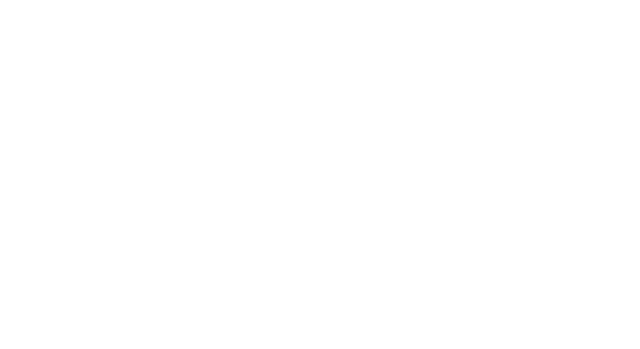
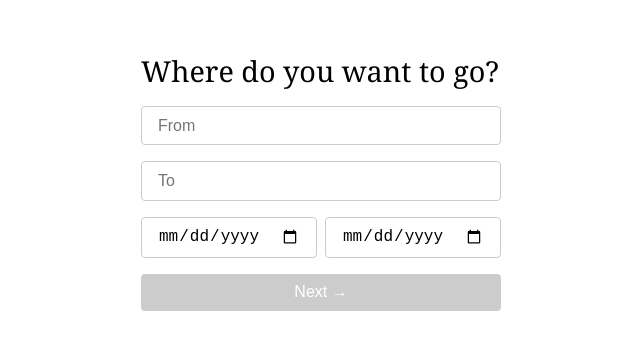
Before and after one commit to ChicoState/flight-arrange, a Vue app in the folder frontend/: page /planTrip/beginTrip in a window 1280 px wide. Before the commit this address had no page. Shown: the part 227-576 px from the top of the page, without its empty margins (319-959 px from the left). Built offline with nearby package versions, Linux system fonts and the light colour scheme.

Commit message:
Added welcome page and flight information form

```diff
--- a/frontend/index.html
+++ b/frontend/index.html
@@ -4,7 +4,7 @@
     <meta charset="UTF-8">
     <link rel="icon" href="/favicon.ico">
     <meta name="viewport" content="width=device-width, initial-scale=1.0">
-    <title>Flight Arrange</title>
+    <title>Flight Wizard</title>
   </head>
   <body>
     <div id="app"></div>
--- a/frontend/src/views/HomeView.vue
+++ b/frontend/src/views/HomeView.vue
@@ -1,8 +1,9 @@
 <template>
   <div class="container">
-    <h1>Welcome to Flight Arrange</h1>
-    <button @click="getFlightInfo">Retrieve Flight Info</button>
-    <p v-if="flightInfo">{{ flightInfo }}</p>
+    <h1>Welcome to Flight Wizard!</h1>
+    <p class="subtitle">Search and manage your flights with ease.</p>
+    <button @click="handleStart">Get Started</button>
+    <p v-if="message" class="message">{{ message }}</p>
   </div>
 </template>
 
@@ -10,14 +11,12 @@
 export default {
   data() {
     return {
-      flightInfo: null
+      message: null
     }
   },
   methods: {
-    async getFlightInfo() {
-      const response = await fetch('/api/flights')
-      const data = await response.json()
-      this.flightInfo = data.flightInfo
+    handleStart() {
+      this.$router.push('/planTrip/beginTrip') // switches view
     }
   }
 }
@@ -30,16 +29,22 @@
   justify-content: center;
   align-items: center;
   height: 100vh;
+  gap: 1rem;
 }
 
-h1 {
-  font-size: 3rem;
+h1 { font-size: 3rem; }
+
+.subtitle { color: #666; font-size: 1.2rem; }
+
+button {
+  padding: 0.5rem 1.5rem;
+  font-size: 1rem;
+  cursor: pointer;
+  background-color: #4a90e2;
+  color: white;
+  border: none;
+  border-radius: 6px;
 }
 
-button {
-  margin-top: 1rem;
-  padding: 0.5rem 1rem;
-  font-size: 1rem;
-  cursor: pointer;
-}
+.message { color: #4a90e2; }
 </style>
--- /dev/null
+++ b/frontend/src/views/planTrip/BeginTrip.vue
@@ -0,0 +1,270 @@
+<template>
+  <div class="page">
+
+    <div v-if="step === 1" class="step">
+      <h1>Where do you want to go?</h1>
+      <input v-model="starterLo" type="text" placeholder="From" />
+      <input v-model="destination" type="text" placeholder="To" />
+      <div class="date-row">
+        <input v-model="dateFrom" type="date" />
+        <input v-model="dateTo" type="date" />
+      </div>
+      <button :disabled="!destination.trim()" @click="step = 2">Next →</button>
+    </div>
+
+    <div v-if="step === 2" class="step">
+      <h1>Who do you want to go with?</h1>
+
+      <div v-for="(person, i) in companions" :key="i" class="companion-card">
+        <span>{{ person.name }}</span>
+        <span class="sub">{{ person.email }} · {{ person.phone }}</span>
+      </div>
+
+      <button class="add-btn" @click="showModal = true">+ Add traveler</button>
+
+      <div class="actions">
+        <button class="back" @click="step = 1">← Back</button>
+        <button :disabled="!destination.trim()" @click="step = 3">Next →</button>
+      </div>
+    </div>
+
+    <div v-if="step === 3" class="step">
+      <h1>What matters most to you?</h1>
+
+      <div v-for="topic in topics" :key="topic.id" class="topic-row">
+        <span class="topic-label">{{ topic.label }}</span>
+        <div class="stars">
+          <span
+            v-for="n in 5"
+            :key="n"
+            :class="['star', { filled: n <= (topic.hover || topic.rating) }]"
+            @click="topic.rating = n"
+            @mouseover="topic.hover = n"
+            @mouseleave="topic.hover = 0"
+          >★</span>
+        </div>
+      </div>
+
+  <div class="actions">
+    <button class="back" @click="step = 2">← Back</button>
+    <button :disabled="!allRated" @click="step = 4">Next →</button>
+  </div>
+</div>
+
+<div v-if="step === 4" class="step centered">
+  <div class="spinner"></div>
+  <p>Getting your flights...</p>
+</div>
+
+    <div v-if="showModal" class="overlay" @click.self="showModal = false">
+      <div class="modal">
+        <h2>Add a traveler</h2>
+        <input v-model="form.name" type="text" placeholder="Name" />
+        <input v-model="form.phone" type="tel" placeholder="Phone" />
+        <input v-model="form.email" type="email" placeholder="Email" />
+        <div class="modal-actions">
+          <button class="secondary" @click="showModal = false">Cancel</button>
+          <button @click="addCompanion">Add</button>
+        </div>
+      </div>
+    </div>
+
+
+
+  </div>
+</template>
+
+<script>
+export default {
+  name: 'FlightForm',
+  data() {
+    return {
+      step: 1,
+      destination: '',
+      companions: [],
+      showModal: false,
+      form: { name: '', phone: '', email: '' },
+      dateFrom: '',
+      dateTo: '',
+      topics: [
+        { id: 1, label: 'Baggage Allowance', rating: 0, hover: 0 },
+        { id: 2, label: 'Wi-Fi Access',      rating: 0, hover: 0 },
+        { id: 3, label: 'Customer Service',  rating: 0, hover: 0 },
+        { id: 4, label: 'Price',             rating: 0, hover: 0 },
+        { id: 5, label: 'Seat Selection',    rating: 0, hover: 0 },
+      ]
+    }
+  },
+  methods: {
+    addCompanion() {
+      if (!this.form.name.trim()) return
+      this.companions.push({ ...this.form })
+      this.form = { name: '', phone: '', email: '' }
+      this.showModal = false
+    }
+
+  },
+  computed: {
+  allRated() {
+    return this.topics.every(t => t.rating > 0)
+  }
+},
+}
+</script>
+
+<style scoped>
+.page {
+  min-height: 100vh;
+  display: flex;
+  align-items: center;
+  justify-content: center;
+  font-family: Georgia, serif;
+  background: #fff;
+}
+
+.step {
+  display: flex;
+  flex-direction: column;
+  gap: 1rem;
+  width: 360px;
+}
+
+h1 {
+  font-size: 1.8rem;
+  font-weight: normal;
+  margin: 0;
+  white-space: nowrap;
+}
+
+input {
+  padding: 0.6rem 1rem;
+  font-size: 1rem;
+  border: 1px solid #ccc;
+  border-radius: 4px;
+  outline: none;
+}
+
+input:focus { border-color: #111; }
+
+button {
+  padding: 0.6rem 1.2rem;
+  font-size: 1rem;
+  background: #111;
+  color: #fff;
+  border: none;
+  border-radius: 4px;
+  cursor: pointer;
+}
+
+button:disabled { background: #ccc; cursor: not-allowed; }
+
+.add-btn {
+  background: none;
+  color: #111;
+  border: 1px solid #ccc;
+}
+
+.actions {
+  display: flex;
+  gap: 0.75rem;
+}
+
+.actions button {
+  flex: 1;
+}
+
+.back {
+  background: #fff;
+  color: #111;
+  border: 1px solid #ccc;
+}
+
+.companion-card {
+  display: flex;
+  flex-direction: column;
+  gap: 0.2rem;
+  padding: 0.75rem;
+  border: 1px solid #eee;
+  border-radius: 6px;
+}
+
+.sub { font-size: 0.8rem; color: #888; }
+
+.overlay {
+  position: fixed;
+  inset: 0;
+  background: rgba(0,0,0,0.25);
+  display: flex;
+  align-items: center;
+  justify-content: center;
+}
+
+.modal {
+  background: #fff;
+  padding: 1.5rem;
+  border-radius: 8px;
+  width: 320px;
+  display: flex;
+  flex-direction: column;
+  gap: 0.75rem;
+}
+
+.date-row {
+  display: flex;
+  gap: 0.5rem;
+}
+
+.date-row input {
+  flex: 1;
+}
+
+.topic-row {
+  display: flex;
+  align-items: center;
+  justify-content: space-between;
+}
+
+.topic-label {
+  font-size: 0.95rem;
+  color: #111;
+}
+
+.stars {
+  display: flex;
+  gap: 0.25rem;
+}
+
+.star {
+  font-size: 1.4rem;
+  color: #ccc;
+  cursor: pointer;
+  transition: color 0.1s;
+}
+
+.star.filled {
+  color: #111;
+}
+
+.centered {
+  align-items: center;
+}
+
+.spinner {
+  width: 32px;
+  height: 32px;
+  border: 2px solid #eee;
+  border-top-color: #111;
+  border-radius: 50%;
+  animation: spin 0.8s linear infinite;
+}
+
+@keyframes spin {
+  to { transform: rotate(360deg); }
+}
+
+.modal h2 { font-size: 1.1rem; font-weight: normal; margin: 0; }
+
+.modal-actions { display: flex; justify-content: flex-end; gap: 0.5rem; }
+
+.secondary { background: #fff; color: #111; border: 1px solid #ccc; }
+</style>
```
Also changed, not shown: frontend/src/router/index.js (+4 -5 lines), 1 other file (tests, documents, lock files or other folders).
